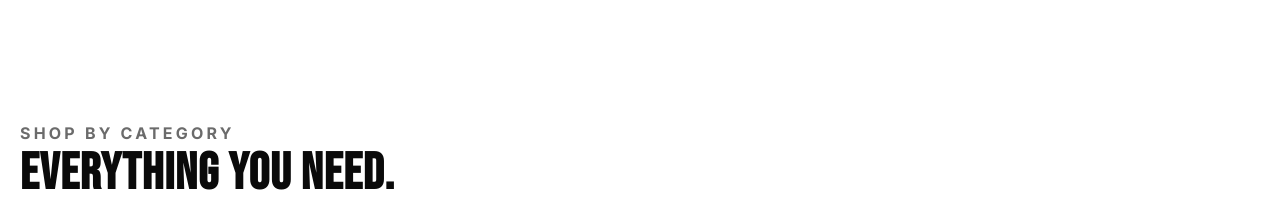
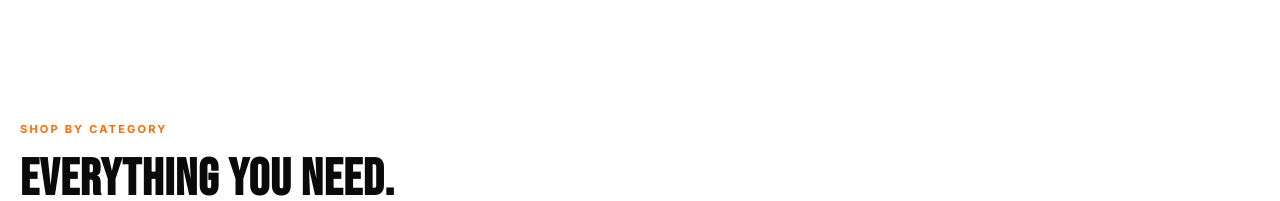
Before and after one commit to Shivam-Khade/octane-powersports, a Next.js app: page / in a window 1280 px wide. Shown: the part 1100-1301 px from the top of the page. Built offline with nearby package versions, Linux system fonts and the light colour scheme.

Commit message:
deployment error solved 3

```diff
--- a/app/globals.css
+++ b/app/globals.css
@@ -136,7 +136,7 @@ img {
   margin: 0;
 }
 
-.section-head p {
+.section-head p:not(.eyebrow) {
   max-width: 420px;
   margin: 0;
   color: var(--muted);
```
